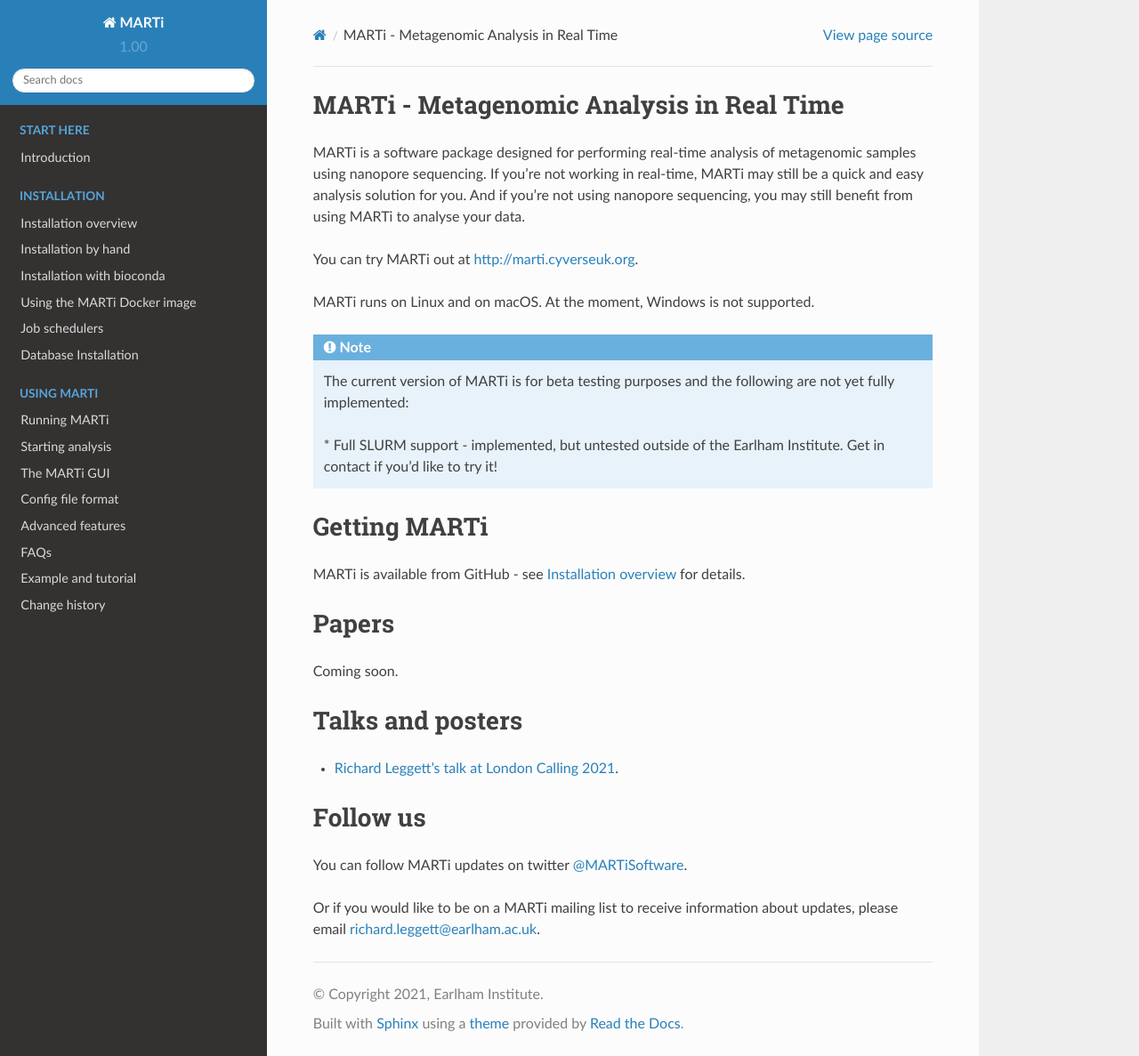
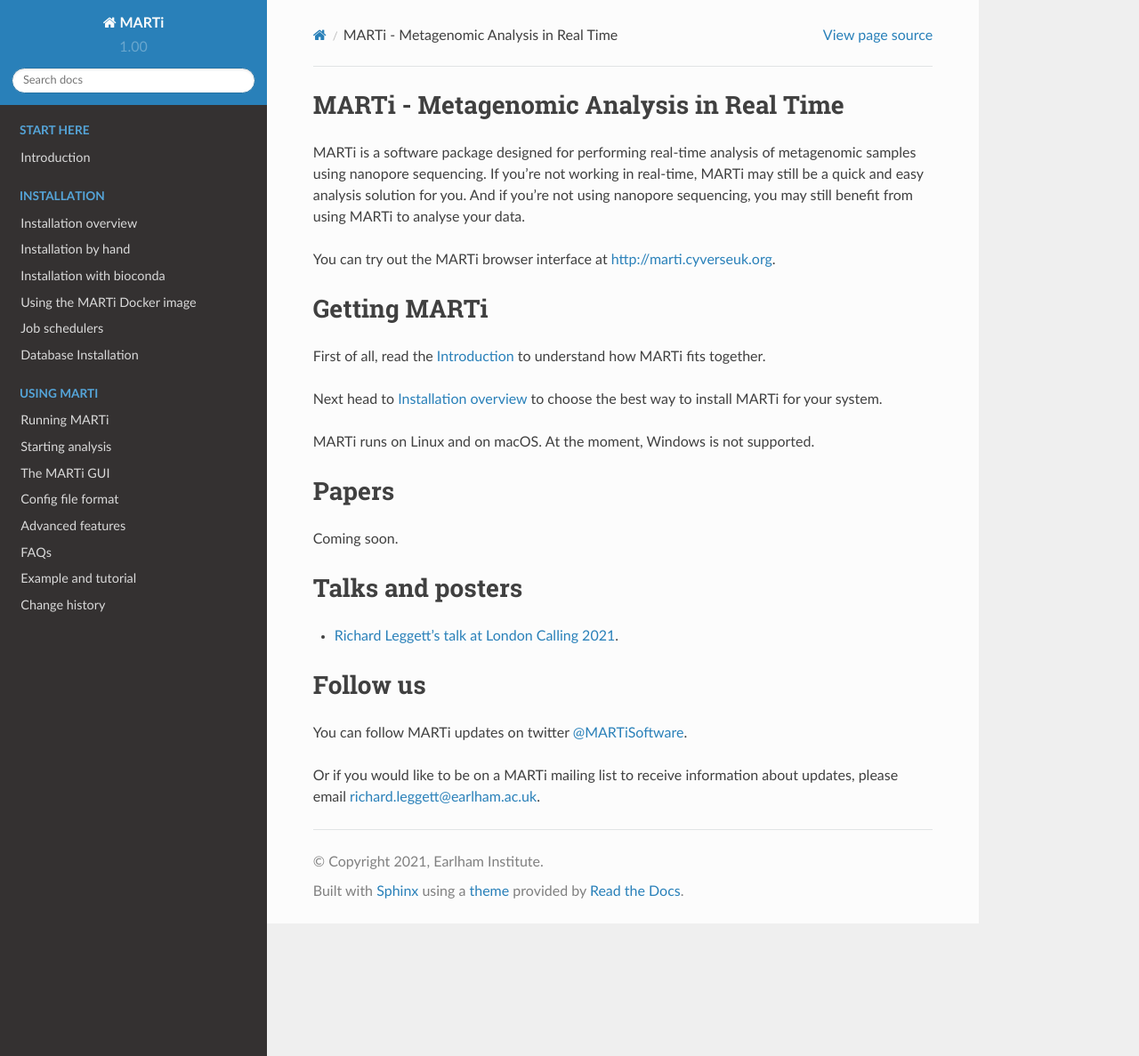
Before and after one commit to richardmleggett/MARTi, a Sphinx documentation site: the page built from docs/source/index.rst, in a window 1280 px wide and 1187 px high. Shown: the whole window at 89% size. Built offline with Sphinx 7.4.7 and the Read the Docs theme 2.0.0, drawn with Linux system fonts in a browser that asks for light colours; formulas are drawn with MathJax 3.

Commit message:
Update index.rst

```diff
--- a/docs/source/index.rst
+++ b/docs/source/index.rst
@@ -3,20 +3,16 @@
 
 MARTi is a software package designed for performing real-time analysis of metagenomic samples using nanopore sequencing. If you're not working in real-time, MARTi may still be a quick and easy analysis solution for you. And if you're not using nanopore sequencing, you may still benefit from using MARTi to analyse your data.
 
-You can try MARTi out at `http://marti.cyverseuk.org <http://marti.cyverseuk.org>`_.
-
-MARTi runs on Linux and on macOS. At the moment, Windows is not supported.
-
-.. Note::
-   | The current version of MARTi is for beta testing purposes and the following are not yet fully implemented:
-   |
-   | * Full SLURM support - implemented, but untested outside of the Earlham Institute. Get in contact if you'd like to try it!
-
+You can try out the MARTi browser interface at `http://marti.cyverseuk.org <http://marti.cyverseuk.org>`_.
 
 Getting MARTi
 =============
 
-MARTi is available from GitHub - see :ref:`installation` for details.
+First of all, read the :ref:`intro` to understand how MARTi fits together.
+
+Next head to :ref:`installation` to choose the best way to install MARTi for your system.
+
+MARTi runs on Linux and on macOS. At the moment, Windows is not supported.
 
 Papers
 ======
```
